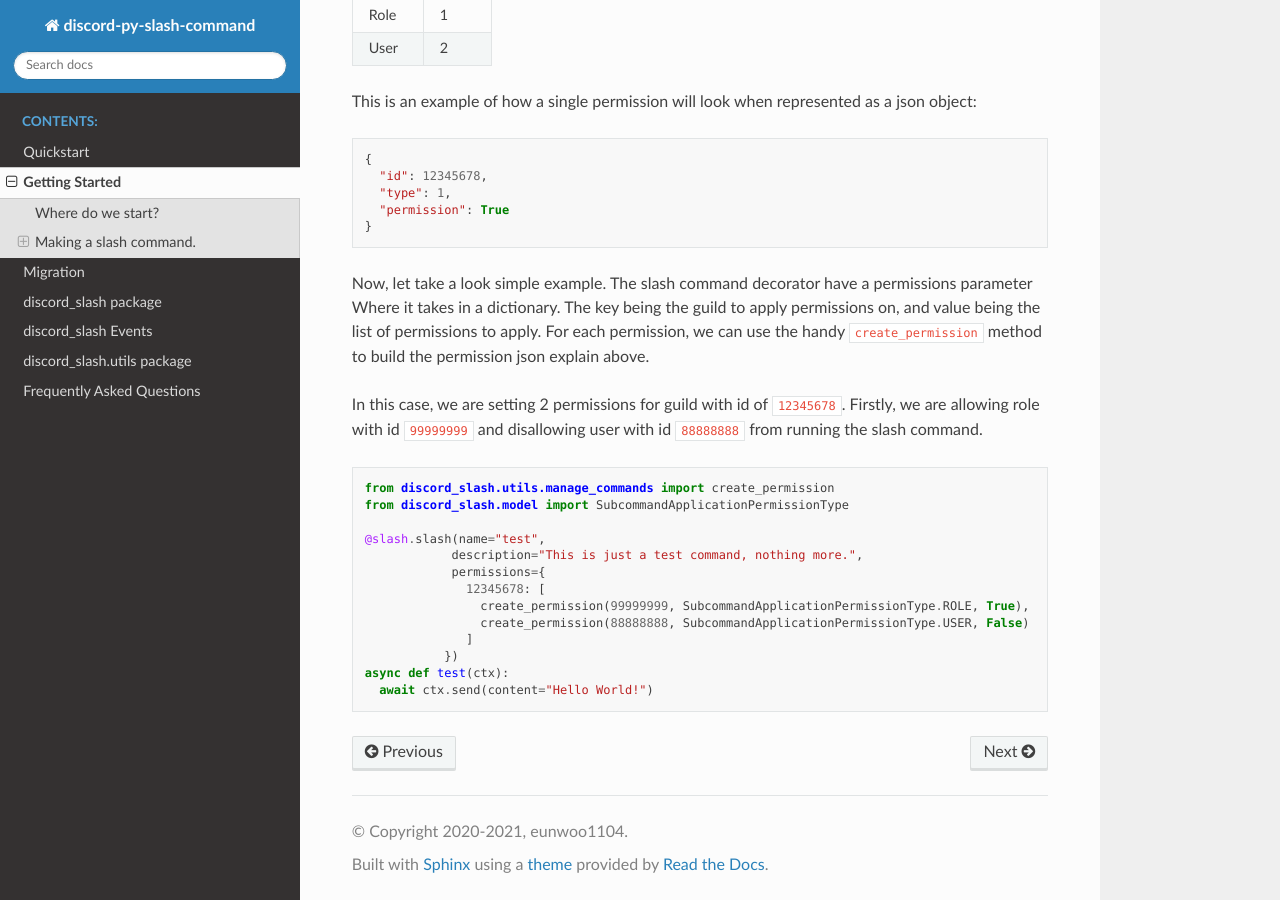
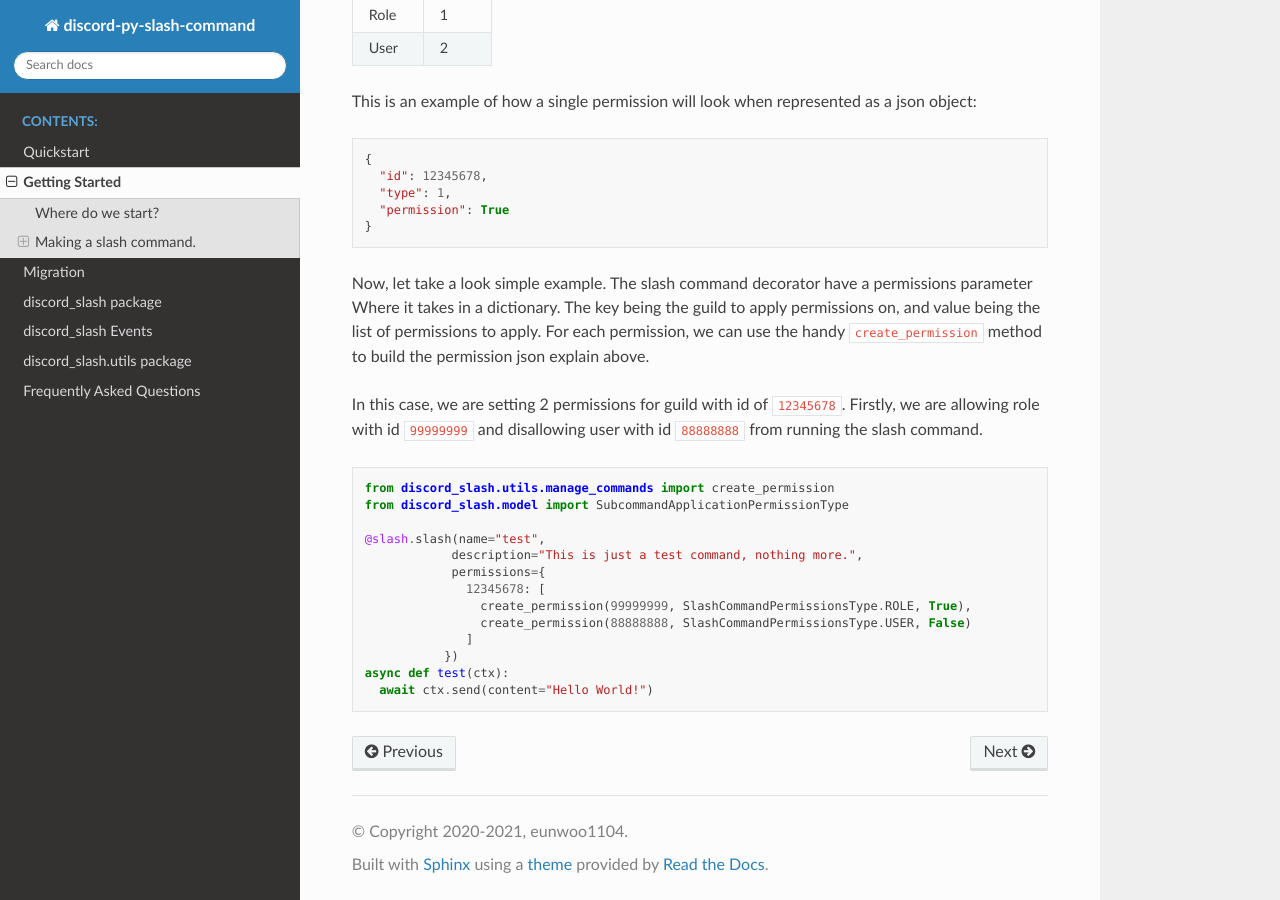
Before and after one commit to interactions-py/interactions.py, a Sphinx documentation site: the page built from docs/gettingstarted.rst, in a window 1280 px wide and 900 px high, scrolled down 4863 px. Built offline with Sphinx 7.4.7 and the Read the Docs theme 2.0.0, drawn with Linux system fonts in a browser that asks for light colours.

Commit message:
Update docs/gettingstarted.rst
Co-authored-by: Sam <anothercat1259@gmail.com>

```diff
--- a/docs/gettingstarted.rst
+++ b/docs/gettingstarted.rst
@@ -286,8 +286,8 @@ role with id ``99999999`` and disallowing user with id ``88888888`` from running
               description="This is just a test command, nothing more.",
               permissions={
                 12345678: [
-                  create_permission(99999999, SubcommandApplicationPermissionType.ROLE, True),
-                  create_permission(88888888, SubcommandApplicationPermissionType.USER, False)
+                  create_permission(99999999, SlashCommandPermissionsType.ROLE, True),
+                  create_permission(88888888, SlashCommandPermissionsType.USER, False)
                 ]
              })
   async def test(ctx):
```
